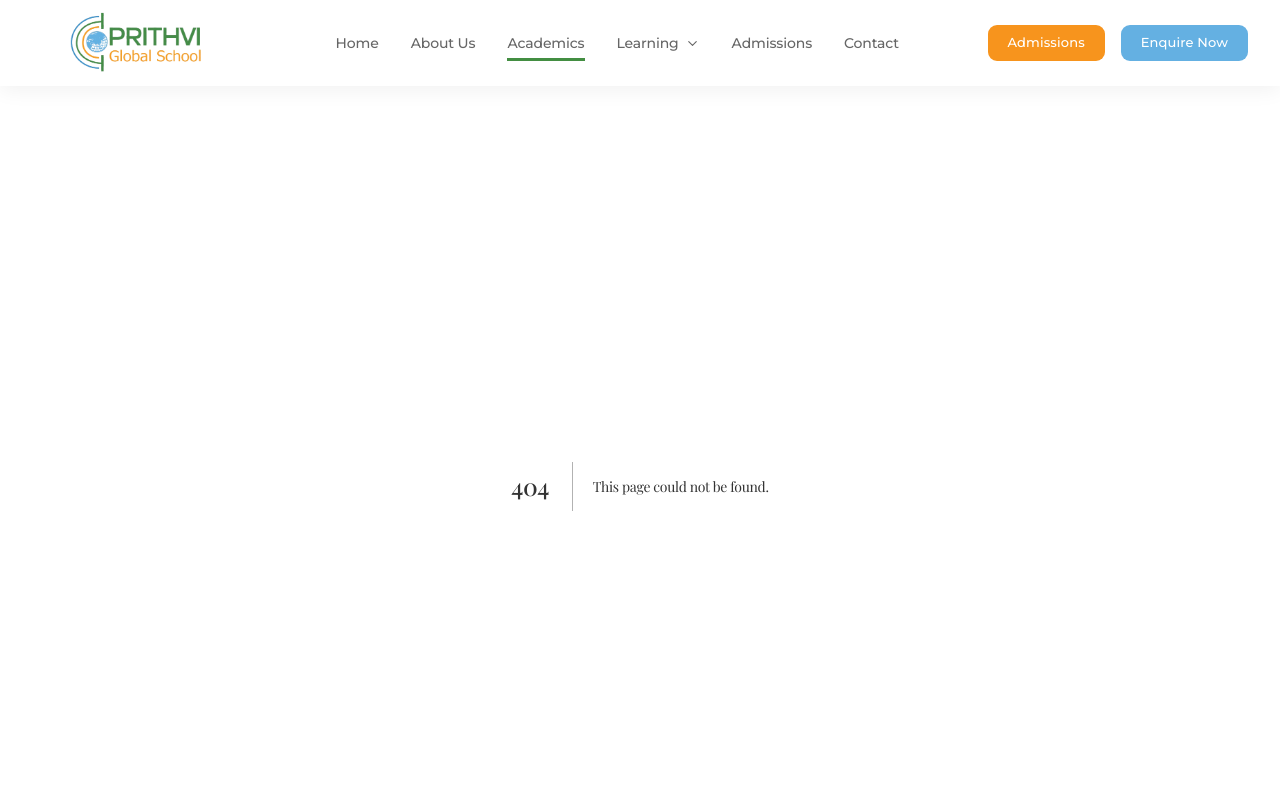
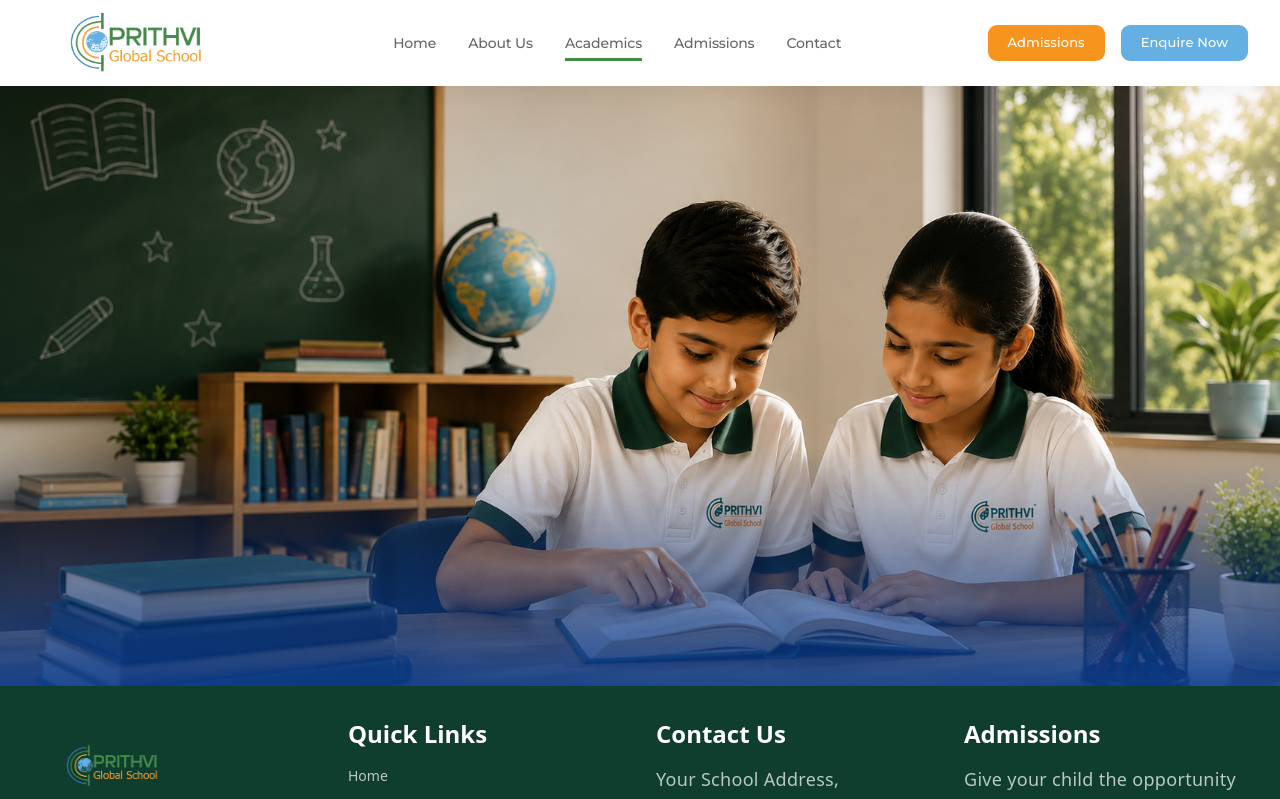
Before and after one commit to spoorthibits/Prithvi-school, a Next.js app: page /academics in a window 1280 px wide. Before the commit this address had no page. Shown: the top 799 px of the page. Built offline with nearby package versions, Linux system fonts and the light colour scheme; a web font is replaced by a local one.

Commit message:
updated academics banner

```diff
--- /dev/null
+++ b/src/app/academics/page.jsx
@@ -0,0 +1,11 @@
+import Image from "next/image";
+import PageBanner from "@/components/PageBanner";
+import BeyondClassroom from "@/components/BeyondClassroom";
+export default function Academics() {
+  return (
+    <>
+      <PageBanner image="/aca.png"/>
+
+    </>
+  );
+}
--- a/src/components/Navbar.jsx
+++ b/src/components/Navbar.jsx
@@ -151,7 +151,7 @@ export default function Navbar() {
               />
             ))}
 
-            <button
+            {/* <button
               type="button"
               className="group flex h-full items-center gap-1.5 text-[14px] font-medium tracking-[-0.01em] text-[#666666] transition-colors duration-300 hover:text-[#438e42]"
             >
@@ -161,7 +161,7 @@ export default function Navbar() {
                 strokeWidth={1.8}
                 className="transition-transform duration-300 group-hover:translate-y-[2px]"
               />
-            </button>
+            </button> */}
 
             {NAV_LINKS.slice(3).map((link) => (
               <DesktopNavLink
--- /dev/null
+++ b/src/components/PageBanner.jsx
@@ -0,0 +1,20 @@
+import Image from "next/image";
+
+export default function PageBanner({ image, alt = "Page Banner" }) {
+  return (
+    <section className="relative w-full h-[250px] sm:h-[350px] md:h-[450px] lg:h-[600px] overflow-hidden">
+      <Image
+        src={image}
+        alt={alt}
+        fill
+        priority
+        fetchPriority="high"
+        className="object-cover"
+        sizes="100vw"
+        quality={85}
+      />
+
+      <div className="absolute bottom-0 left-0 w-full h-2/5 bg-gradient-to-t from-[#0b3d91]/90 via-[#0b3d91]/45 to-transparent pointer-events-none" />
+    </section>
+  );
+}
```
Also changed, not shown: public/aca.png (added), src/app/page.jsx (indentation only), src/components/OurCurriculum.jsx (added), 1 other file (tests, documents, lock files or other folders).
